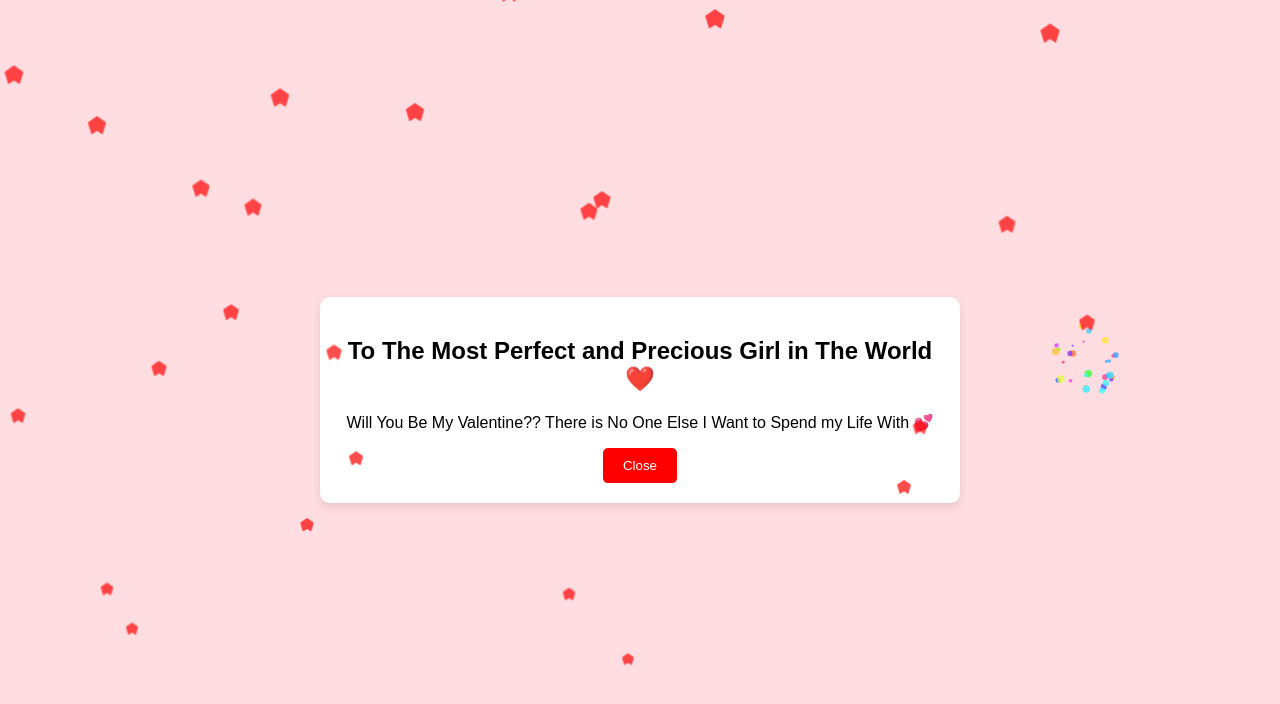
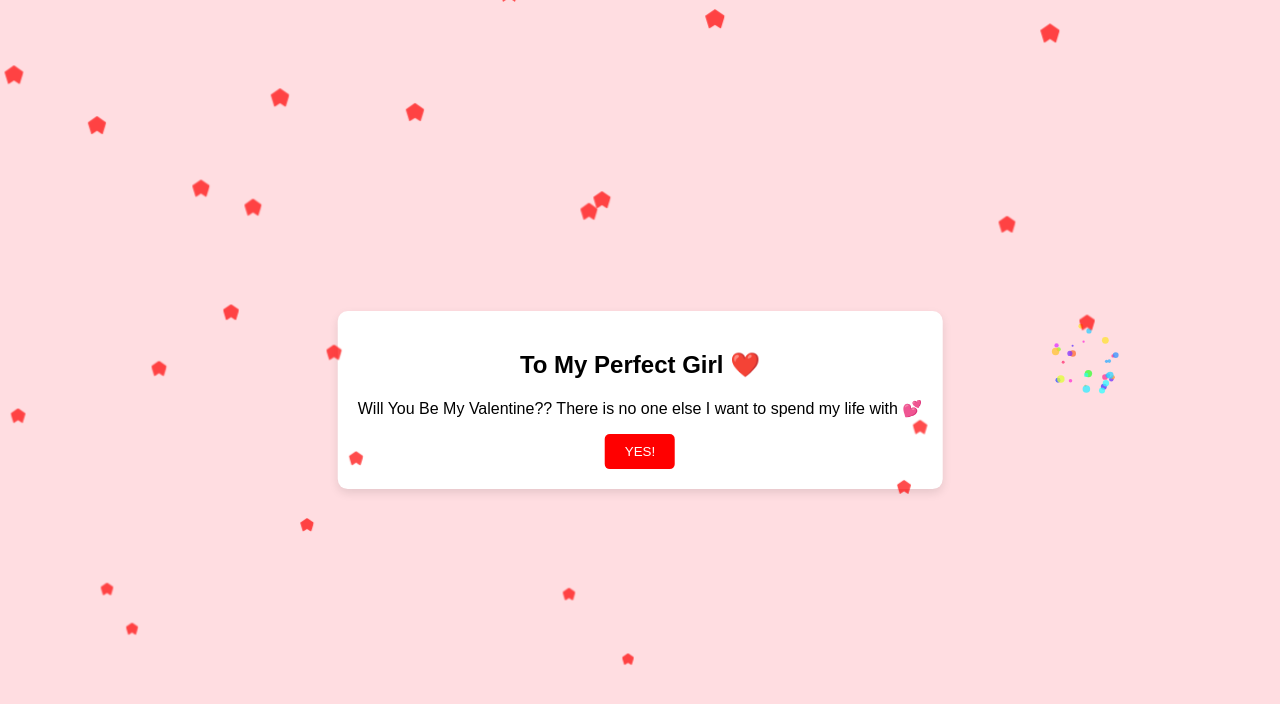
Before and after one commit to Ajer012/valentines-website, a plain HTML site: page index.html in a window 1280 px wide. Drawn offline with Linux system fonts and the light colour scheme.

Commit message:
Update index.html

```diff
--- a/index.html
+++ b/index.html
@@ -78,9 +78,9 @@
 
     <!-- Love Letter -->
     <div class="love-letter" id="letter">
-        <h2>To The Most Perfect and Precious Girl in The World ❤️</h2>
-        <p>Will You Be My Valentine?? There is No One Else I Want to Spend my Life With 💕</p>
-        <button onclick="this.parentElement.style.display='none'">Close</button>
+        <h2>To My Perfect Girl ❤️</h2>
+        <p>Will You Be My Valentine?? There is no one else I want to spend my life with 💕</p>
+        <button onclick="this.parentElement.style.display='none'">YES!</button>
     </div>
 
     <script>
```
